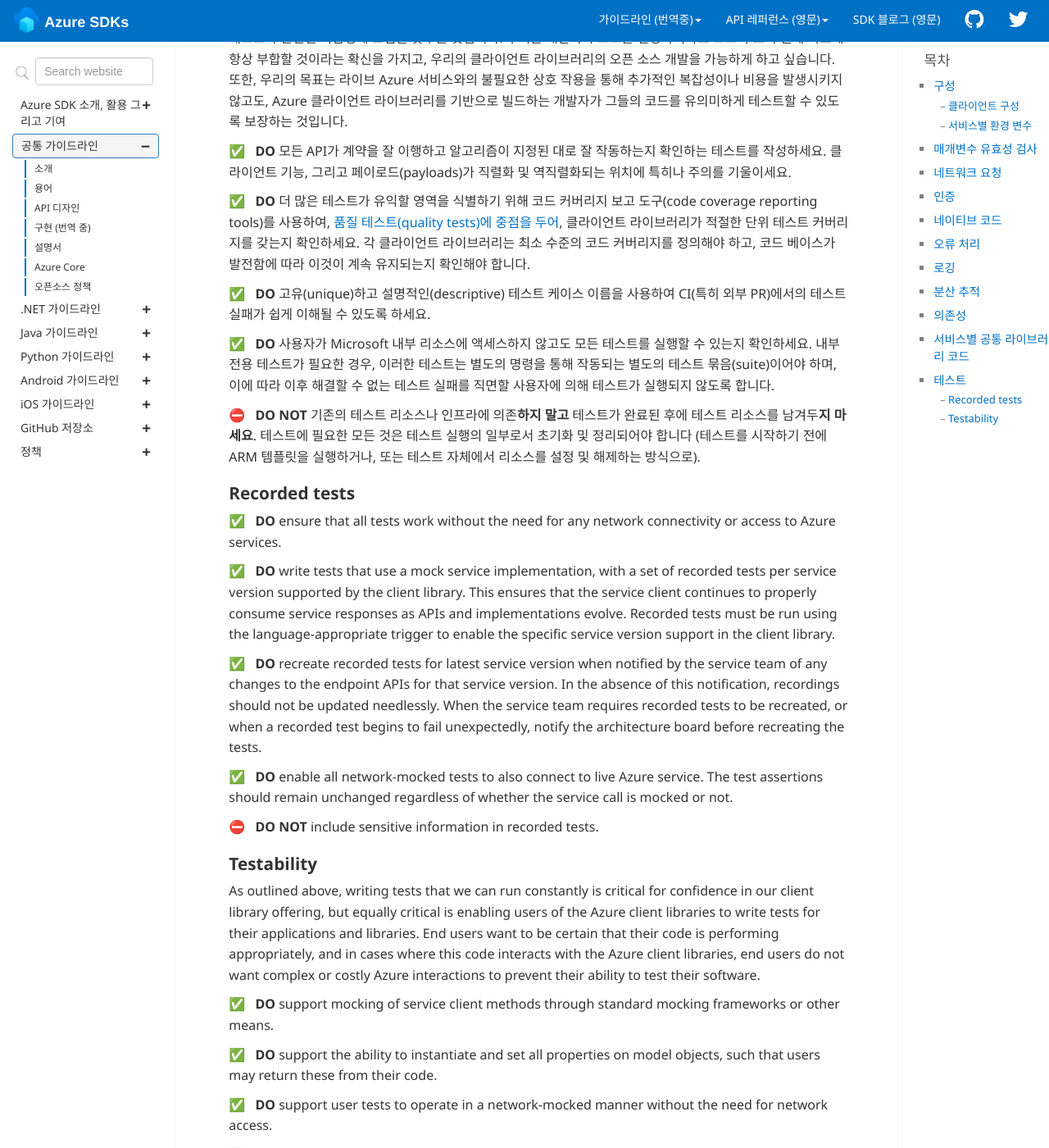
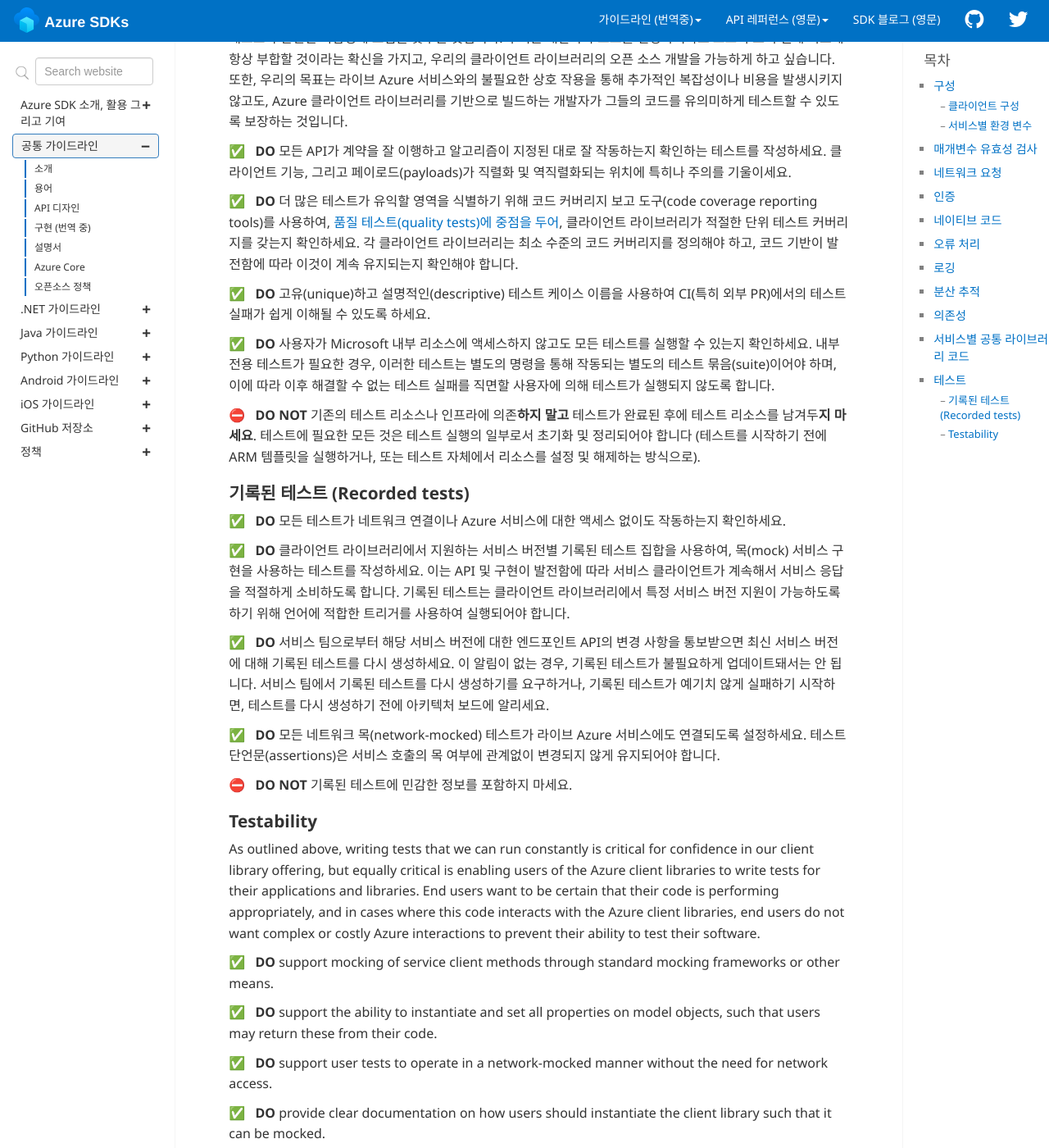
Before and after one commit to Azure/azure-sdk-korean, a Jekyll site: the page built from docs/general/implementation.md, in a window 1280 px wide and 1400 px high, scrolled down 7327 px. Shown: the whole window at 82% size. Built offline with Jekyll 4.4.1, drawn with Linux system fonts in a browser that asks for light colours; comment, search, counter and statistics services are not loaded; some of the changed text lies outside the part shown.

Commit message:
done: ... - Recorded tests

```diff
--- a/docs/general/implementation.md
+++ b/docs/general/implementation.md
@@ -209,7 +209,7 @@ Some of these requirements will be handled by the HTTP pipeline.  However, as a
 - **크기** - 소비자 애플리케이션은 가능한 한 빠르게 클라우드에 배포하고 네트워크를 통해 다양한 방식으로 이동할 수 있어야 합니다. 부가적인 코드(예: 의존성)의 제거는 배포 성능을 향상시킵니다.
 - **라이선스** - 의존성의 라이선스 제한을 인지하고 있어야 하며 사용할 때 적절한 저작자표시(attribution)와 고지사항(notices)를 제공해야 합니다.
 - **호환성** - 종종 의존성을 제어하지 않아 원래의 사용과 호환되지 않는 방향으로 비약할 수 있습니다.
-- **보안** - 의존성에서 보안 취약점이 발견되었다면, Microsoft가 의존성의 코드 베이스를 제어하지 않는 경우 취약점을 수정하는 데 어려움이 있거나 시간이 오래 걸릴 수 있습니다.
+- **보안** - 의존성에서 보안 취약점이 발견되었다면, Microsoft가 의존성의 코드 기반(code base)을 제어하지 않는 경우 취약점을 수정하는 데 어려움이 있거나 시간이 오래 걸릴 수 있습니다.
 
 {% include requirement/MUST id="general-dependencies-azure-core" %} 모든 클라이언트 라이브러리에서 공통되는 기능은 Azure Core 라이브러리에 의존하세요. 이 라이브러리에는 HTTP 연결, 글로벌 구성, 자격증명 처리를 위한 API들이 포함되어 있습니다.
 
@@ -251,7 +251,7 @@ Some of these requirements will be handled by the HTTP pipeline.  However, as a
 
 {% include requirement/MUST id="general-testing-1" %} 모든 API가 계약을 잘 이행하고 알고리즘이 지정된 대로 잘 작동하는지 확인하는 테스트를 작성하세요. 클라이언트 기능, 그리고 페이로드(payloads)가 직렬화 및 역직렬화되는 위치에 특히나 주의를 기울이세요.
 
-{% include requirement/MUST id="general-testing-2" %} 더 많은 테스트가 유익할 영역을 식별하기 위해 코드 커버리지 보고 도구(code coverage reporting tools)를 사용하여, [품질 테스트(quality tests)에 중점을 두어][2], 클라이언트 라이브러리가 적절한 단위 테스트 커버리지를 갖는지 확인하세요. 각 클라이언트 라이브러리는 최소 수준의 코드 커버리지를 정의해야 하고, 코드 베이스가 발전함에 따라 이것이 계속 유지되는지 확인해야 합니다.
+{% include requirement/MUST id="general-testing-2" %} 더 많은 테스트가 유익할 영역을 식별하기 위해 코드 커버리지 보고 도구(code coverage reporting tools)를 사용하여, [품질 테스트(quality tests)에 중점을 두어][2], 클라이언트 라이브러리가 적절한 단위 테스트 커버리지를 갖는지 확인하세요. 각 클라이언트 라이브러리는 최소 수준의 코드 커버리지를 정의해야 하고, 코드 기반이 발전함에 따라 이것이 계속 유지되는지 확인해야 합니다.
 
 {% include requirement/MUST id="general-testing-3" %} 고유(unique)하고 설명적인(descriptive) 테스트 케이스 이름을 사용하여 CI(특히 외부 PR)에서의 테스트 실패가 쉽게 이해될 수 있도록 하세요.
 
@@ -260,17 +260,17 @@ Some of these requirements will be handled by the HTTP pipeline.  However, as a
 {% include requirement/MUSTNOT id="general-testing-5" %} 기존의 테스트 리소스나 인프라에 의존**하지 말고** 테스트가 완료된 후에 테스트 리소스를 남겨두**지 마세요**. 테스트에 필요한 모든 것은 테스트 실행의 일부로서 초기화 및 정리되어야 합니다 (테스트를 시작하기 전에 ARM 템플릿을 실행하거나, 또는 테스트 자체에서 리소스를 설정 및 해제하는 방식으로).
 
 
-### Recorded tests
+### 기록된 테스트 (Recorded tests)
 
-{% include requirement/MUST id="general-testing-6" %} ensure that all tests work without the need for any network connectivity or access to Azure services.
+{% include requirement/MUST id="general-testing-6" %} 모든 테스트가 네트워크 연결이나 Azure 서비스에 대한 액세스 없이도 작동하는지 확인하세요.
 
-{% include requirement/MUST id="general-testing-7" %} write tests that use a mock service implementation, with a set of recorded tests per service version supported by the client library. This ensures that the service client continues to properly consume service responses as APIs and implementations evolve. Recorded tests must be run using the language-appropriate trigger to enable the specific service version support in the client library.
+{% include requirement/MUST id="general-testing-7" %} 클라이언트 라이브러리에서 지원하는 서비스 버전별 기록된 테스트 집합을 사용하여, 목(mock) 서비스 구현을 사용하는 테스트를 작성하세요. 이는 API 및 구현이 발전함에 따라 서비스 클라이언트가 계속해서 서비스 응답을 적절하게 소비하도록 합니다. 기록된 테스트는 클라이언트 라이브러리에서 특정 서비스 버전 지원이 가능하도록 하기 위해 언어에 적합한 트리거를 사용하여 실행되어야 합니다.
 
-{% include requirement/MUST id="general-testing-8" %} recreate recorded tests for latest service version when notified by the service team of any changes to the endpoint APIs for that service version. In the absence of this notification, recordings should not be updated needlessly. When the service team requires recorded tests to be recreated, or when a recorded test begins to fail unexpectedly, notify the architecture board before recreating the tests.
+{% include requirement/MUST id="general-testing-8" %} 서비스 팀으로부터 해당 서비스 버전에 대한 엔드포인트 API의 변경 사항을 통보받으면 최신 서비스 버전에 대해 기록된 테스트를 다시 생성하세요. 이 알림이 없는 경우, 기록된 테스트가 불필요하게 업데이트돼서는 안 됩니다. 서비스 팀에서 기록된 테스트를 다시 생성하기를 요구하거나, 기록된 테스트가 예기치 않게 실패하기 시작하면, 테스트를 다시 생성하기 전에 아키텍처 보드에 알리세요.
 
-{% include requirement/MUST id="general-testing-9" %} enable all network-mocked tests to also connect to live Azure service. The test assertions should remain unchanged regardless of whether the service call is mocked or not.
+{% include requirement/MUST id="general-testing-9" %} 모든 네트워크 목(network-mocked) 테스트가 라이브 Azure 서비스에도 연결되도록 설정하세요. 테스트 단언문(assertions)은 서비스 호출의 목 여부에 관계없이 변경되지 않게 유지되어야 합니다.
 
-{% include requirement/MUSTNOT id="general-testing-10" %} include sensitive information in recorded tests.
+{% include requirement/MUSTNOT id="general-testing-10" %} 기록된 테스트에 민감한 정보를 포함하지 마세요.
 
 ### Testability
 
```
